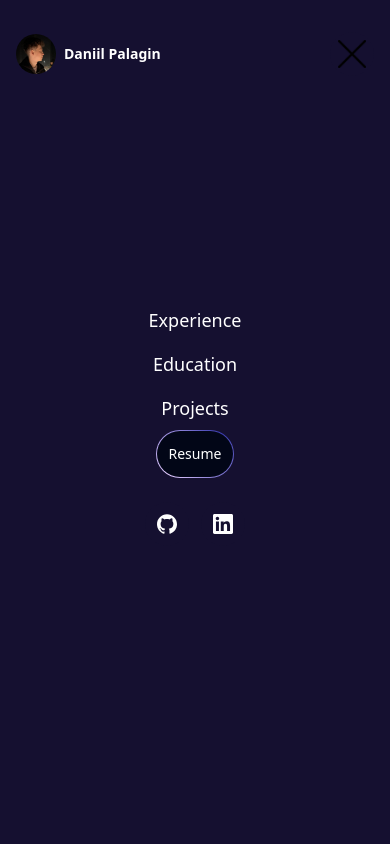
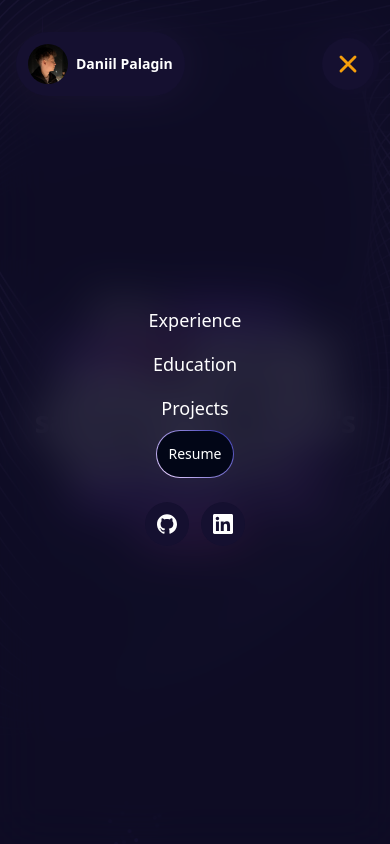
Before and after one commit to palagdan/Portfolio, a React (Vite) app: page / in a window 390 px wide. Both pictures are taken after a click on the element 348 px from the left and 64 px from the top of the page. Shown: the top 844 px of the page. Built offline with nearby package versions, Linux system fonts and the light colour scheme.

Commit message:
Refine mobile menu: glass background, smoother open, staggered items, visible close icon

```diff
--- a/src/components/navbars/NavbarMenu.tsx
+++ b/src/components/navbars/NavbarMenu.tsx
@@ -12,8 +12,8 @@ const NavbarMenu = () => {
     const [toggle, setToggle] = useState(false);
 
     const overlayVariants = {
-        hidden: { opacity: 0, scale: 0.95 },
-        visible: { opacity: 1, scale: 1 },
+        hidden: { opacity: 0 },
+        visible: { opacity: 1 },
     };
 
     const itemVariants = {
@@ -75,16 +75,16 @@ const NavbarMenu = () => {
             <AnimatePresence>
                 {toggle && (
                     <motion.div
-                        className="fixed top-0 left-0 w-full h-full bg-tertiaryTmp flex flex-col justify-center items-center z-[1000]"
+                        className="fixed top-0 left-0 w-full h-full bg-tertiaryTmp/60 backdrop-blur-xl flex flex-col justify-center items-center z-[1000]"
                         initial="hidden"
                         animate="visible"
                         exit="hidden"
                         variants={overlayVariants}
-                        transition={{ duration: 0.4, ease: "easeOut" }}
+                        transition={{ duration: 0.3, ease: "easeOut" }}
                     >
                         <motion.div className="absolute py-8 top-0 left-0 w-full px-4 sm:px-8">
                             <div className="flex justify-between items-center space-x-2 text-sm z-10 font-bold">
-                                <Link to="home" smooth={true} duration={500} onClick={() => setToggle(false)} className="flex items-center justify-between space-x-2 text-sm font-bold cursor-pointer">
+                                <Link to="home" smooth={true} duration={500} onClick={() => setToggle(false)} className="flex items-center justify-between space-x-2 text-sm font-bold bg-tertiaryTmp p-3 rounded-full cursor-pointer">
                                     <Avatar>
                                         <AvatarImage src="avatar.jpg" />
                                         <AvatarFallback>DP</AvatarFallback>
@@ -92,14 +92,22 @@ const NavbarMenu = () => {
                                     <span className="text-white z-10 font-bold">Daniil Palagin</span>
                                 </Link>
                                 <div
-                                    className="bg-tertiaryTmp p-2 rounded-full cursor-pointer"
+                                    className="bg-tertiaryTmp p-3 rounded-full cursor-pointer"
                                     onClick={() => setToggle(false)}
+                                    role="button"
+                                    aria-label="Close menu"
                                 >
-                                    <img
-                                        src="cancel.png"
-                                        alt="close menu"
-                                        className="w-[28px] h-[28px] object-contain"
-                                    />
+                                    <svg
+                                        viewBox="0 0 24 24"
+                                        fill="none"
+                                        stroke="currentColor"
+                                        strokeWidth={2.5}
+                                        strokeLinecap="round"
+                                        className="w-[28px] h-[28px] text-amber-500"
+                                        aria-hidden="true"
+                                    >
+                                        <path d="M6 6l12 12M18 6L6 18" />
+                                    </svg>
                                 </div>
                             </div>
                         </motion.div>
@@ -122,10 +130,25 @@ const NavbarMenu = () => {
                                 </NavbarHoverItem>
                             </motion.div>
                         ))}
-                        <BorderMagicButton href={resumeLink} target="_blank" rel="noopener noreferrer">Resume</BorderMagicButton>
-                        <div className="mt-6">
+                        <motion.div
+                            variants={itemVariants}
+                            initial="hidden"
+                            animate="visible"
+                            exit="hidden"
+                            transition={{ delay: navLinks.length * 0.1, duration: 0.3 }}
+                        >
+                            <BorderMagicButton href={resumeLink} target="_blank" rel="noopener noreferrer">Resume</BorderMagicButton>
+                        </motion.div>
+                        <motion.div
+                            className="mt-6"
+                            variants={itemVariants}
+                            initial="hidden"
+                            animate="visible"
+                            exit="hidden"
+                            transition={{ delay: (navLinks.length + 1) * 0.1, duration: 0.3 }}
+                        >
                             <SocialLinks onNavigate={() => setToggle(false)} />
-                        </div>
+                        </motion.div>
                     </motion.div>
                 )}
             </AnimatePresence>
```
